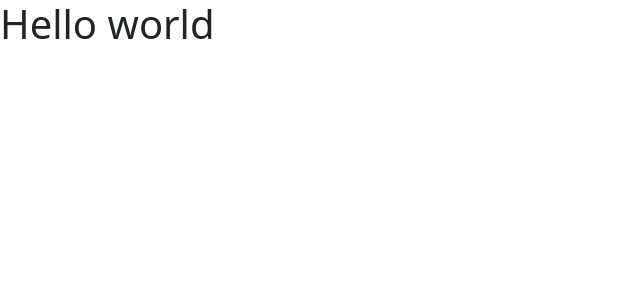
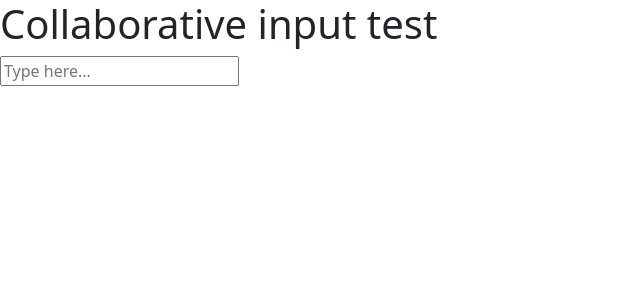
Before and after one commit to dom1k11/collab-presentation, a React (Vite) app in the folder client/: page / in a window 1280 px wide. Shown: the top 300 px of the page, without its empty margins (0-640 px from the left). Built offline with nearby package versions, Linux system fonts and the light colour scheme; no server answers.

Commit message:
websocket simple implementation

```diff
--- a/client/src/pages/MainPage.tsx
+++ b/client/src/pages/MainPage.tsx
@@ -1,5 +1,36 @@
+import { useState, useEffect } from "react";
+import { socket } from "../socket/connection";
+
 const MainPage = () => {
-  return <h1>Hello world </h1>;
+  const [text, setText] = useState("");
+
+  useEffect(() => {
+    socket.on("text-update", (newText: string) => {
+      setText(newText);
+    });
+
+    return () => {
+      socket.off("text-update");
+    };
+  }, []);
+
+  const handleChange = (e: React.ChangeEvent<HTMLInputElement>) => {
+    const value = e.target.value;
+    setText(value);
+    socket.emit("text-change", value);
+  };
+
+  return (
+    <div>
+      <h1>Collaborative input test</h1>
+      <input
+        type="text"
+        value={text}
+        onChange={handleChange}
+        placeholder="Type here..."
+      />
+    </div>
+  );
 };
 
 export default MainPage;
--- /dev/null
+++ b/client/src/socket/connection.ts
@@ -0,0 +1,5 @@
+import { io } from "socket.io-client";
+
+const SERVER_URL = import.meta.env.VITE_SERVER_URL;
+
+export const socket = io(SERVER_URL);
```
